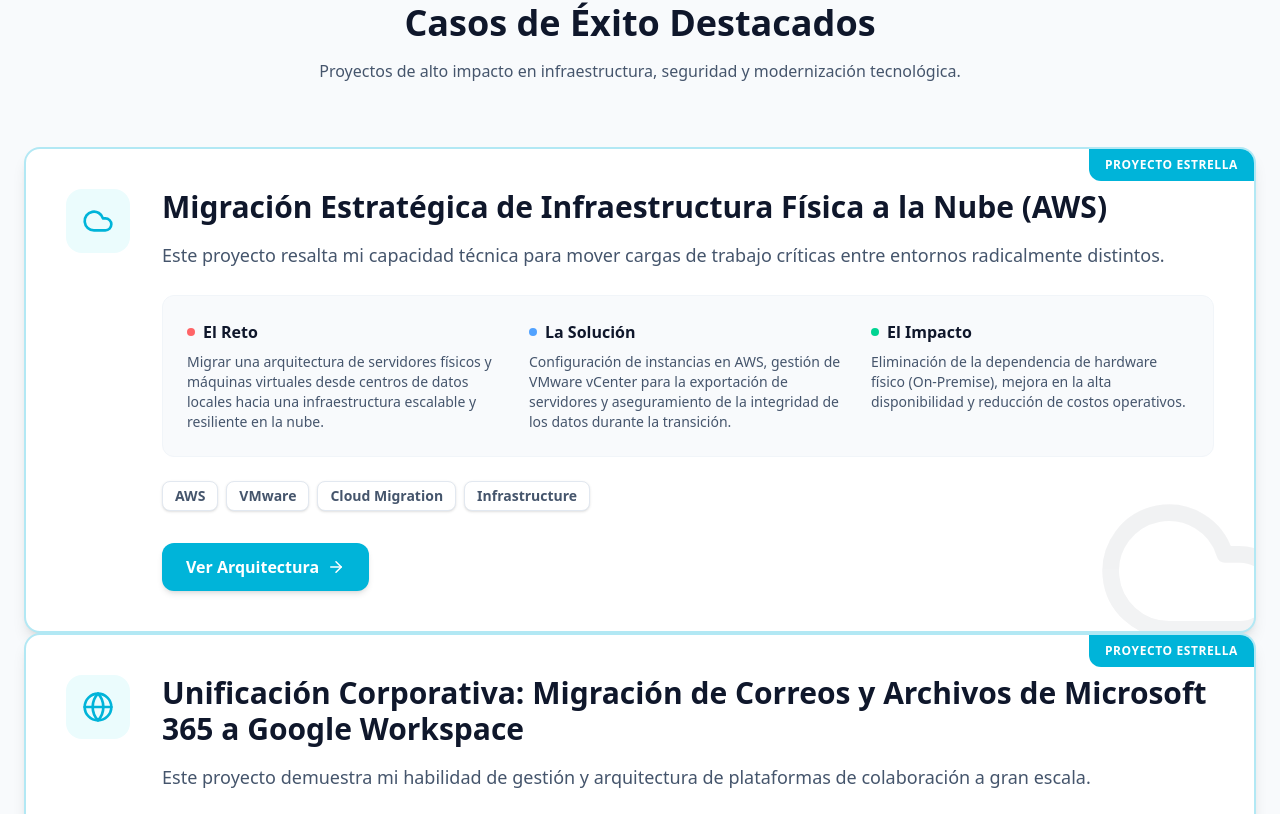
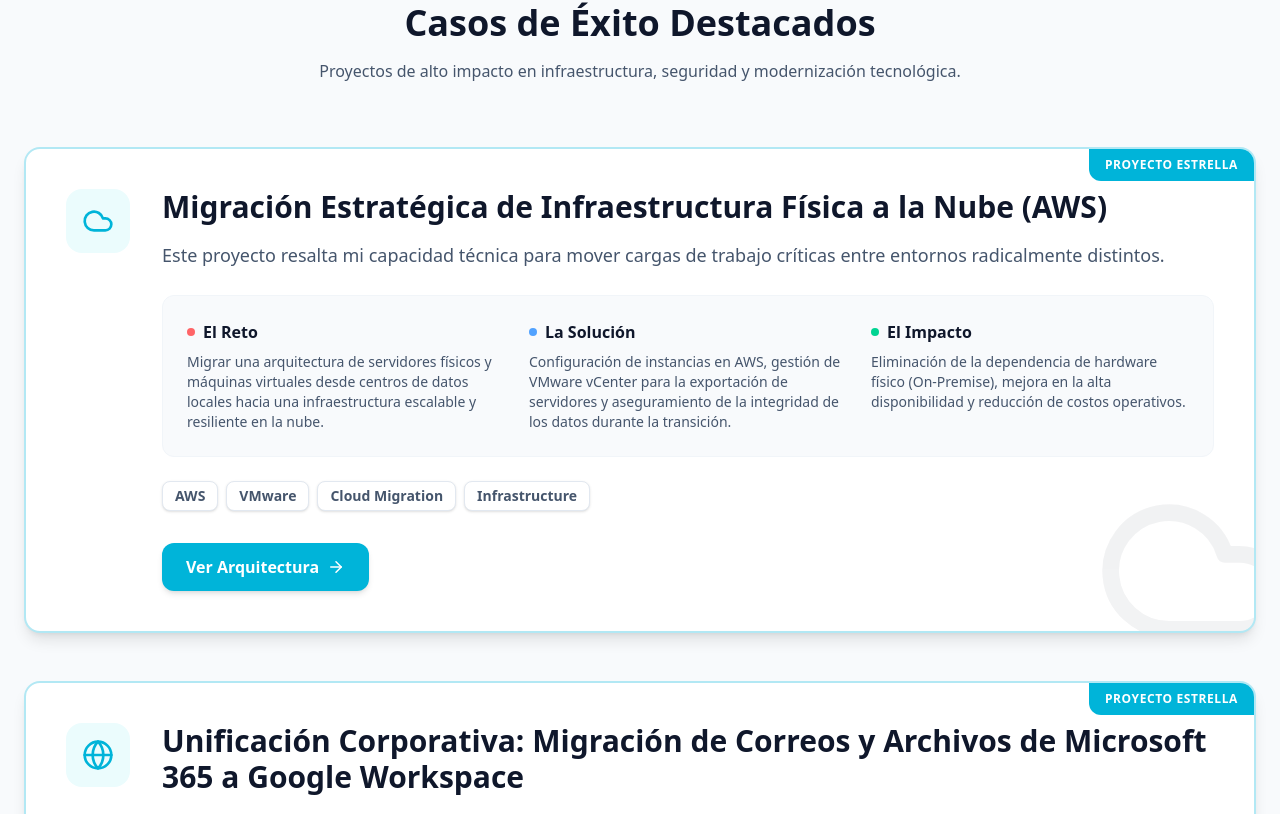
Before and after one commit to luisfor/personal-landing-page, a Next.js app: page / in a window 1280 px wide. Shown: the part 4766-5580 px from the top of the page. Built offline with nearby package versions, Linux system fonts and the light colour scheme.

Commit message:
style: add spacing gaps between featured portfolio projects

```diff
--- a/src/components/Portfolio.tsx
+++ b/src/components/Portfolio.tsx
@@ -74,7 +74,7 @@ export default function Portfolio() {
 
                 <div className="grid grid-cols-1 gap-8">
                     {/* Featured Project spans full width on desktop */}
-                    <div className="col-span-1">
+                    <div className="col-span-1 flex flex-col gap-12">
                         {projects.filter(p => p.featured).map((project, index) => (
                             <motion.div
                                 key={index}
```
